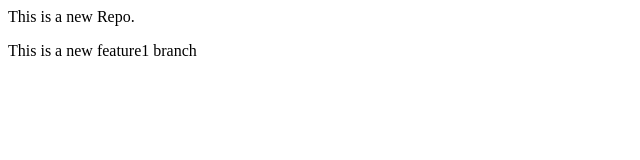
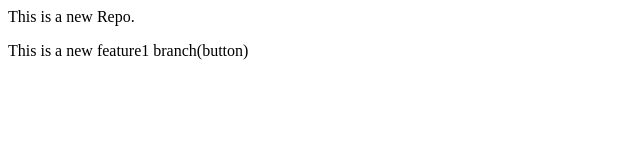
Before and after one commit to BuzzLightYear5598/localrepo, a plain HTML site: page index.html in a window 1280 px wide. Shown: the full height of the page, 0-640 px from the left. Drawn offline with Linux system fonts and the light colour scheme.

Commit message:
Add button

```diff
--- a/index.html
+++ b/index.html
@@ -1,2 +1,2 @@
 <p>This is a new Repo.</p>
-<p>This is a new feature1 branch</p>
+<p>This is a new feature1 branch(button) </p>
```
